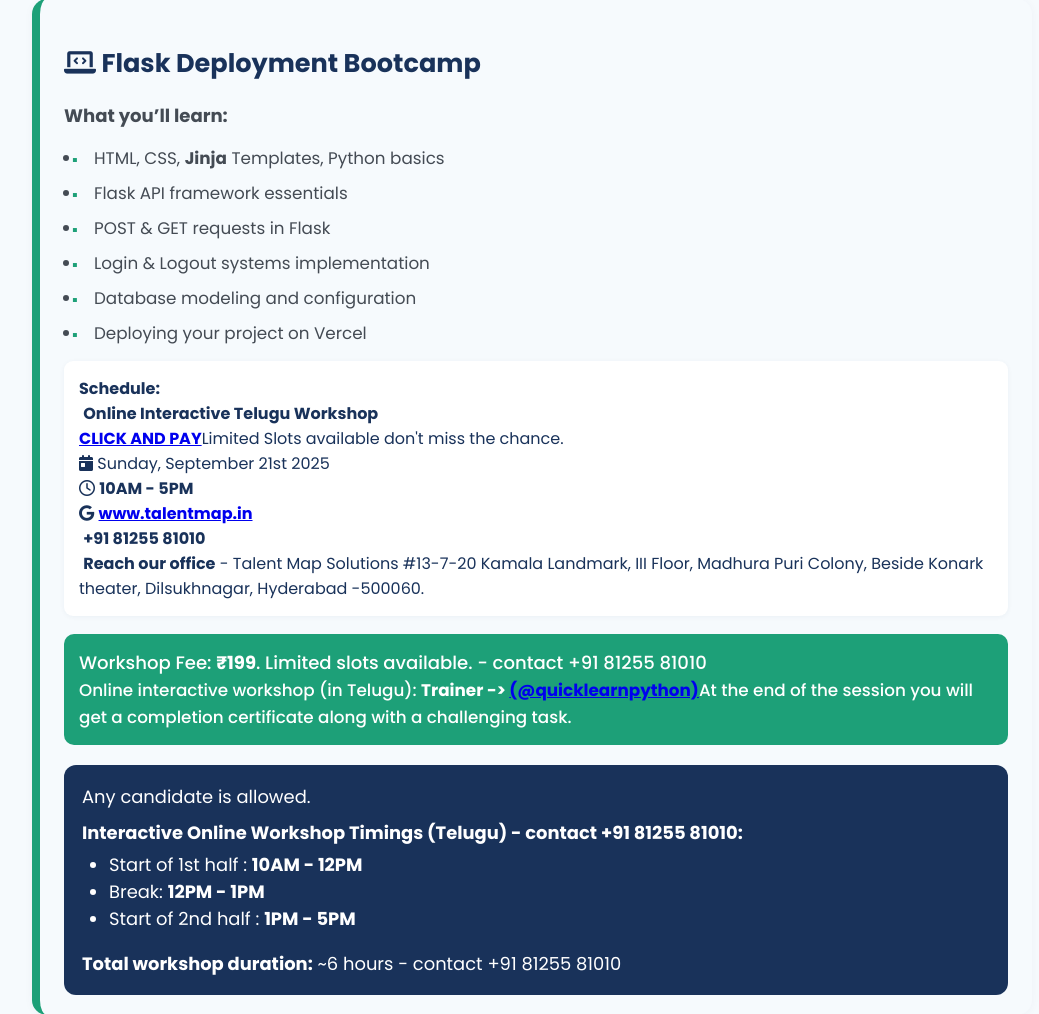
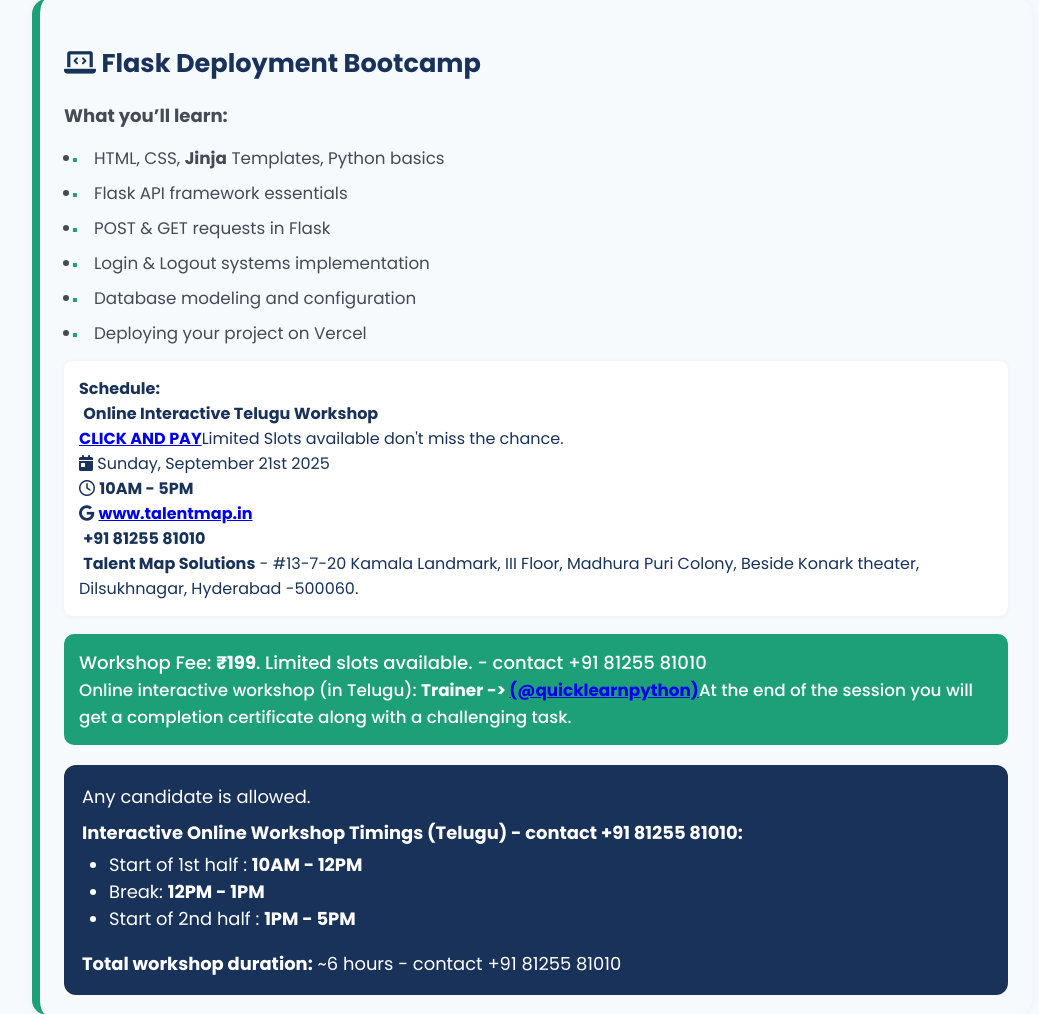
Before and after one commit to talentmapsolutions/TMS_workshop, a Flask app: page /online in a window 1280 px wide. Shown: the part 322-1336 px from the top of the page, without its empty margins (108-1147 px from the left). Run offline with Flask 3, Linux system fonts and the light colour scheme.

Commit message:
Update online.html

```diff
--- a/templates/online.html
+++ b/templates/online.html
@@ -224,7 +224,7 @@
                 <i class="fab fa-google"></i> <a href="https://www.talentmap.in/"><b>www.talentmap.in</b></a><br>
                 <i class="far fa-contact"></i> <b>+91 81255 81010</b> <br>
                 <i class="far fa-address"></i>
-                <b>Reach our office</b> -  Talent Map Solutions #13-7-20 Kamala Landmark, III Floor, Madhura Puri Colony, Beside Konark theater, Dilsukhnagar, Hyderabad -500060. <br>
+                <b>Talent Map Solutions</b> -   #13-7-20 Kamala Landmark, III Floor, Madhura Puri Colony, Beside Konark theater, Dilsukhnagar, Hyderabad -500060. <br>
                      </div>
             <div class="price-block" id ="price-block1">
                 Workshop Fee: <b>₹199</b>. Limited slots available. - contact +91 81255 81010<br>
```
